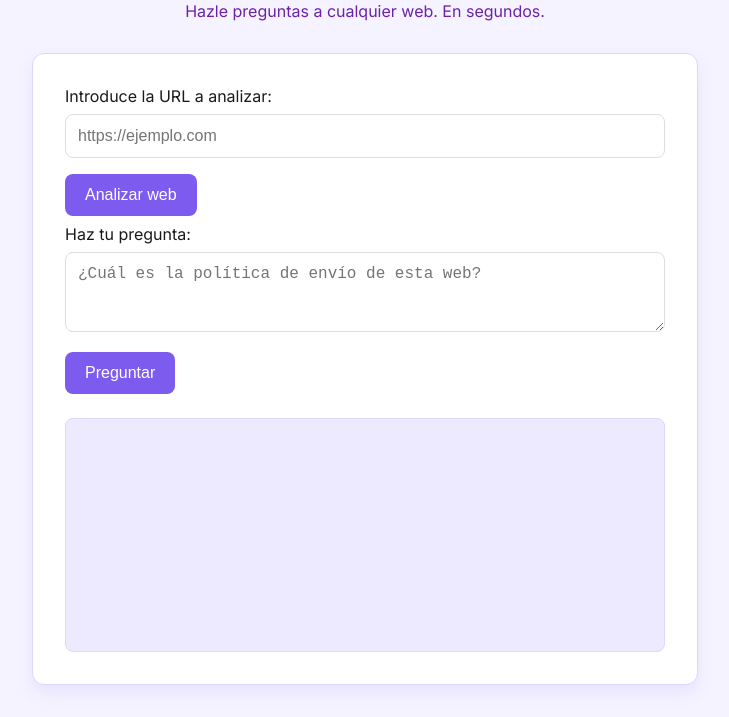
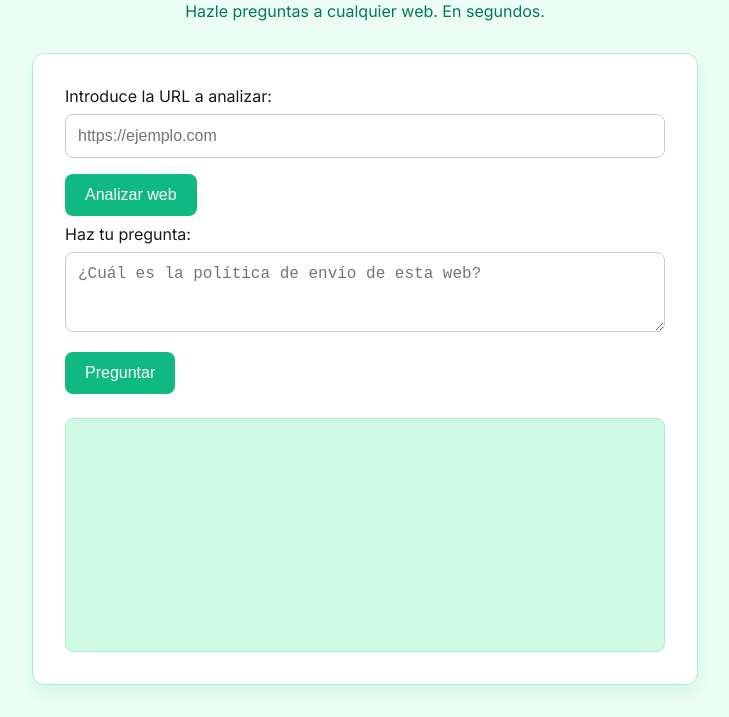
Before and after one commit to tylisyt/chatbot-frontend, a plain HTML site: page index.html in a window 1280 px wide. Shown: the part 108-825 px from the top of the page, without its empty margins (275-1004 px from the left). Drawn offline with Linux system fonts and the light colour scheme.

Commit message:
Update index.html

```diff
--- a/index.html
+++ b/index.html
@@ -9,7 +9,7 @@
   <style>
     body {
       font-family: 'Inter', sans-serif;
-      background-color: #f5f3ff;
+      background-color: #ecfdf5;
       color: #1a1a1a;
       display: flex;
       flex-direction: column;
@@ -19,13 +19,13 @@
     }
 
     h1 {
-      color: #7e5bef;
+      color: #10b981;
       font-size: 2rem;
       margin-bottom: 0.2rem;
     }
 
     h2 {
-      color: #6b21a8;
+      color: #047857;
       font-weight: 400;
       font-size: 1rem;
       margin-bottom: 2rem;
@@ -33,26 +33,26 @@
 
     .container {
       background: white;
-      border: 1px solid #ddd6fe;
+      border: 1px solid #a7f3d0;
       border-radius: 12px;
       padding: 2rem;
       max-width: 600px;
       width: 100%;
-      box-shadow: 0 8px 16px rgba(126, 91, 239, 0.1);
+      box-shadow: 0 8px 16px rgba(16, 185, 129, 0.1);
     }
 
     input, textarea {
       width: 100%;
       padding: 0.75rem;
       margin-top: 0.5rem;
-      border: 1px solid #ddd;
+      border: 1px solid #ccc;
       border-radius: 8px;
       font-size: 1rem;
       box-sizing: border-box;
     }
 
     button {
-      background-color: #7e5bef;
+      background-color: #10b981;
       color: white;
       border: none;
       border-radius: 8px;
@@ -63,15 +63,15 @@
     }
 
     button:hover {
-      background-color: #6b21a8;
+      background-color: #047857;
     }
 
     #chat {
-      border: 1px solid #ddd6fe;
+      border: 1px solid #a7f3d0;
       border-radius: 8px;
       padding: 1rem;
       margin-top: 1.5rem;
-      background: #ede9fe;
+      background: #d1fae5;
       white-space: pre-wrap;
       min-height: 200px;
     }
@@ -79,7 +79,7 @@
     #status {
       margin-top: 0.5rem;
       font-size: 0.9rem;
-      color: #7e22ce;
+      color: #047857;
     }
   </style>
 </head>
```
